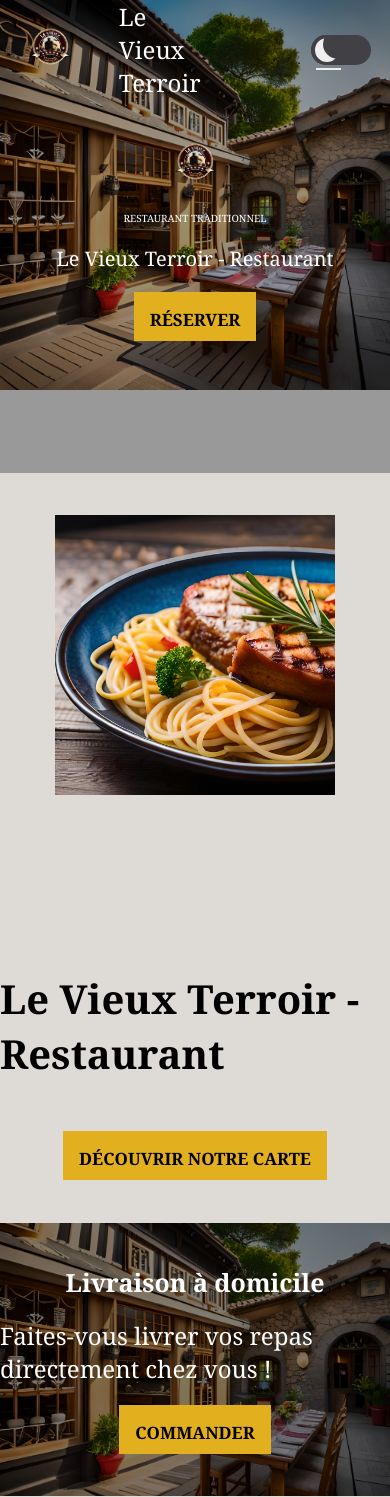
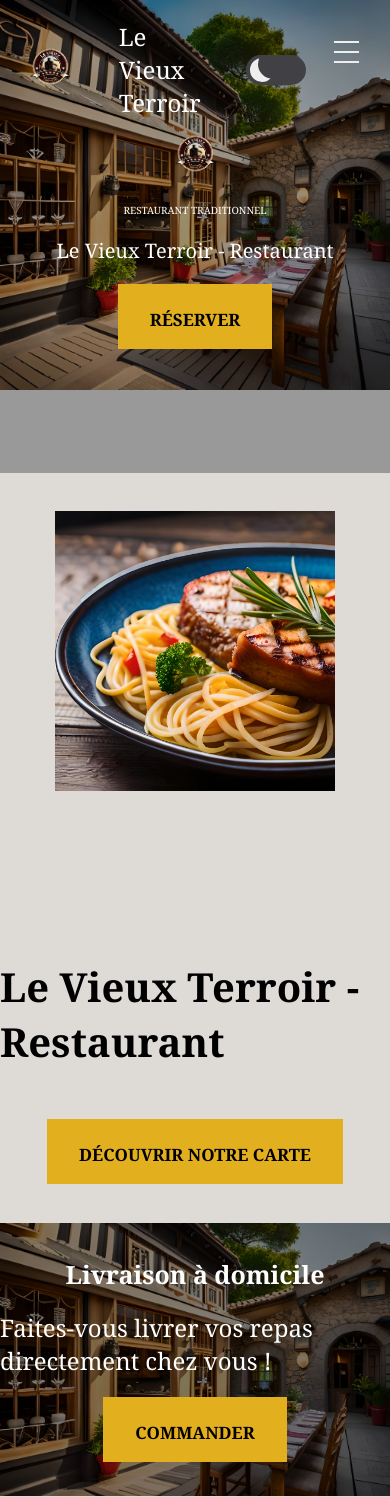
Before and after one commit to fredericbranca/Projet-site-restaurant, a PHP site: template view/accueil.php in a window 390 px wide. Shown: the top 1497 px of the page. Run offline with PHP 8.4, Linux system fonts and the light colour scheme; the template is opened without the code that fills it, so the values that code supplies are empty; some libraries are stand-ins or nearby versions.

Commit message:
navbar responsiv

```diff
--- a/public/css/style.css
+++ b/public/css/style.css
@@ -1,14 +1,17 @@
 /* Couleur par défaut */
-:root, html[data-theme='dark'] {
+:root,
+html[data-theme='dark'] {
     --main-bg-color: black;
-    --main-bg-color-2: rgba(30, 30, 30);;
+    --main-bg-color-2: rgba(30, 30, 30);
+    ;
     --main-font-color: white;
     --info-pratique: rgb(160, 160, 160);
 }
 
 html[data-theme='light'] {
     --main-bg-color: rgb(176, 176, 176);
-    --main-bg-color-2: rgba(30, 30, 30, 0.31);;
+    --main-bg-color-2: rgba(30, 30, 30, 0.31);
+    ;
     --main-font-color: black;
     --info-pratique: rgb(94, 94, 94);
 }
@@ -27,6 +30,7 @@ body {
     flex-direction: column;
     min-height: 100vh;
 }
+
 main {
     flex: 1;
 }
@@ -39,23 +43,30 @@ nav {
     justify-content: space-between;
     align-items: center;
 }
-nav, footer, a {
+
+nav,
+footer,
+a {
     font-size: 24px;
     text-decoration: none;
     color: white;
 }
+
 nav .logo-container {
     display: flex;
     align-items: center;
 }
+
 nav .link-container {
     display: flex;
     align-items: center;
     gap: 71px;
 }
+
 nav .link-container a {
     position: relative;
 }
+
 nav .link-container a:after {
     content: '';
     position: absolute;
@@ -68,6 +79,7 @@ nav .link-container a:after {
     transform-origin: bottom left;
     transition: transform 0.3s;
 }
+
 nav .link-container a:hover:after {
     transform: scaleX(1);
 }
@@ -75,17 +87,21 @@ nav .link-container a:hover:after {
 nav .icon-container {
     display: flex;
     align-items: center;
-    gap: 38px
+    gap: 38px;
 }
+
 .icone {
     height: 40px;
     width: 40px;
 }
+
 .logo {
     height: 120px;
     width: 120px;
 }
-nav .nav-btn, nav #nav-check {
+
+nav .nav-btn,
+nav #nav-check {
     display: none;
 }
 
@@ -106,11 +122,13 @@ footer {
     z-index: 1;
     cursor: pointer;
 }
+
 .bouton span {
     color: black;
     font-weight: bold;
     font-size: 24px;
 }
+
 .bouton:hover {
     box-shadow: 0 0 0 .2rem rgb(226, 175, 30);
 }
@@ -121,6 +139,7 @@ footer {
     justify-content: center;
     align-items: center;
 }
+
 .column {
     display: flex;
     flex-direction: column;
@@ -131,10 +150,13 @@ footer {
 .link {
     gap: 20px;
 }
-.link a, .link:nth-child(2) {
+
+.link a,
+.link:nth-child(2) {
     font-size: 30px;
     color: var(--main-font-color);
 }
+
 .link:nth-child(1) {
     font-size: 35px;
     color: var(--main-font-color);
@@ -152,9 +174,11 @@ footer {
     font-size: 25px;
     color: white;
 }
+
 .input-theme option {
     color: white;
 }
+
 .input-btn {
     color: black;
     font-size: 24px;
@@ -172,8 +196,8 @@ footer {
 
 .alert-green {
     position: fixed;
-    top : 137px;
-    left : 81px;
+    top: 137px;
+    left: 81px;
     background-color: #77b577;
     font-size: 25px;
     color: white;
@@ -182,10 +206,11 @@ footer {
     opacity: 0;
     transition: 1s;
 }
+
 .alert-red {
     position: fixed;
-    top : 137px;
-    left : 81px;
+    top: 137px;
+    left: 81px;
     background-color: #cc2525;
     font-size: 25px;
     color: white;
@@ -250,30 +275,63 @@ footer {
     transition: .4s;
 }
 
-.checkbox:checked + .slider {
+.checkbox:checked+.slider {
     background-color: var(--light);
 }
 
-.checkbox:checked + .slider::before {
+.checkbox:checked+.slider::before {
     border: 4px solid var(--light);
     background-color: var(--dark);
     transform: translate(90%, -50%);
 }
 
-.checkbox:checked + .slider::after {
+.checkbox:checked+.slider::after {
     width: 0;
     height: 0;
     background-color: var(--light);
 }
 
 /* Responsivité de la nav bar et du footer (test)*/
+
 @media (max-width: 1200px) {
+
+    nav .icon-container {
+        position: absolute;
+        display: flex;
+        flex-direction: column;
+        overflow: hidden;
+        top: 127px;
+        left: 340px;
+        gap: 19px;
+        right: 20%;
+    }
+    nav .link-container {
+        position: absolute;
+        display: flex;
+        flex-direction: column;
+        width: fit-content;
+        overflow: hidden;
+        top: 120px;
+        left: 10px;
+        gap: 28px;
+        padding: 10px 0px;
+        font-size: 20px;
+    }
+    nav .link-container a {
+        width: 100%;
+        overflow: hidden;
+    }
+    nav .logo-container a {
+        width: 40%;
+        overflow: hidden;
+    }
     nav .nav-btn {
         display: inline-block;
         position: absolute;
-        right: 5%;
-        top: 35px;
+        right: 0%;
+        top: 38px;
     }
+
     nav .nav-btn label {
         display: inline-block;
         width: 50px;
@@ -286,30 +344,35 @@ footer {
         height: 10px;
         border-top: 2px solid #eee;
     }
-    nav .icon-container {
-        margin-right: 3.3em;
-        gap: 38px
+
+    nav #nav-check:checked~.link-container {
+        height: 120px;
+        background-color: #80808094;
+        width: 400px;
+        padding-left: 20px;
+        height: fit-content;
+        overflow-y: auto;
+        transition: 1s;
     }
-    nav .link-container {
-        position: absolute;
-        display: flex;
-        flex-direction: column;
+    nav #nav-check:checked~.icon-container {
+        height: fit-content;
         width: fit-content;
-        overflow: hidden;
-        top: 120px;
-        left: 10px;
-        gap: 20px;
+        overflow-y: auto;
+        transition: 1s;
     }
-    nav .link-container a {
-        width: 100%;
-        overflow: hidden;
-    }
-    nav #nav-check:not(:checked) ~ .link-container {
+    nav #nav-check:not(:checked)~.icon-container {
         height: 0px;
     }
-    nav #nav-check:checked ~ .link-container {
-        height: fit-content;
-        overflow-y: auto;
+    nav #nav-check:not(:checked)~.link-container {
+        height: 0px;
+    }
+
+    .icone {
+        width: 40px;
+        height: 40px;
+    }
+    .switch {
+        right: 10%
     }
 
     footer {
@@ -317,37 +380,84 @@ footer {
     }
 }
 
-@media (max-width: 756px) {
+@media (max-width: 768px) {
+    nav .nav-btn {
+        top: 8px;
+    }
+    nav .link-container {
+        top: 64px;
+    }
+    nav .link-container a {
+        font-size: 15px;
+    }
+    nav .icon-container {
+        top: 76px;
+        left: 288px;
+        right: 150px;
+    }
+    nav .logo-container a {
+        width: 40%;
+    }
+
+    nav #nav-check:checked~.link-container {
+        height: 164px;
+        background-color: #80808094;
+        width: 330px;
+        padding-left: 20px;
+    }
+
+    .icone {
+        width: 38px;
+        height: 38px;
+    }
+    .switch {
+        right: 65px
+    }
+
+    nav,
+    footer,
+    a {
+        top: 20px;
+    }
+
     footer {
         font-size: 14px;
+        height: 160px;
     }
 }
 
 @media (max-width: 576px) {
+    nav .link-container {
+        top: 64px;
+    }
+    nav .link-container a {
+        font-size: 15px;
+    }
     nav .icon-container {
-        position: absolute;
-        display: flex;
-        flex-wrap: wrap;
-        width: fit-content;
-        overflow-y: hidden;
-        top: 260px;
-        left: 10px;
-        gap: 20px
-    }
-    nav #nav-check:not(:checked) ~ .icon-container {
-        height: 0px;
-    }
-    nav #nav-check:checked ~ .icon-container {
-        height: fit-content;
-        overflow-y: auto;
+        top: 76px;
+        left: 288px;
     }
     nav .logo-container a {
         width: 40%;
     }
+
+    nav #nav-check:checked~.link-container {
+        height: 164px;
+        background-color: #80808094;
+        width: 330px;
+        padding-left: 20px;
+    }
+
+    .switch {
+        right: 65px
+    }
+    .icone {
+        width: 38px;
+        height: 38px;
+    }
+
     footer {
         font-size: 10px;
     }
-    .bouton {
-        padding: 0.5rem 1rem;
+
 }
-}
```
Lines whose indentation alone changed are shown as unchanged.
